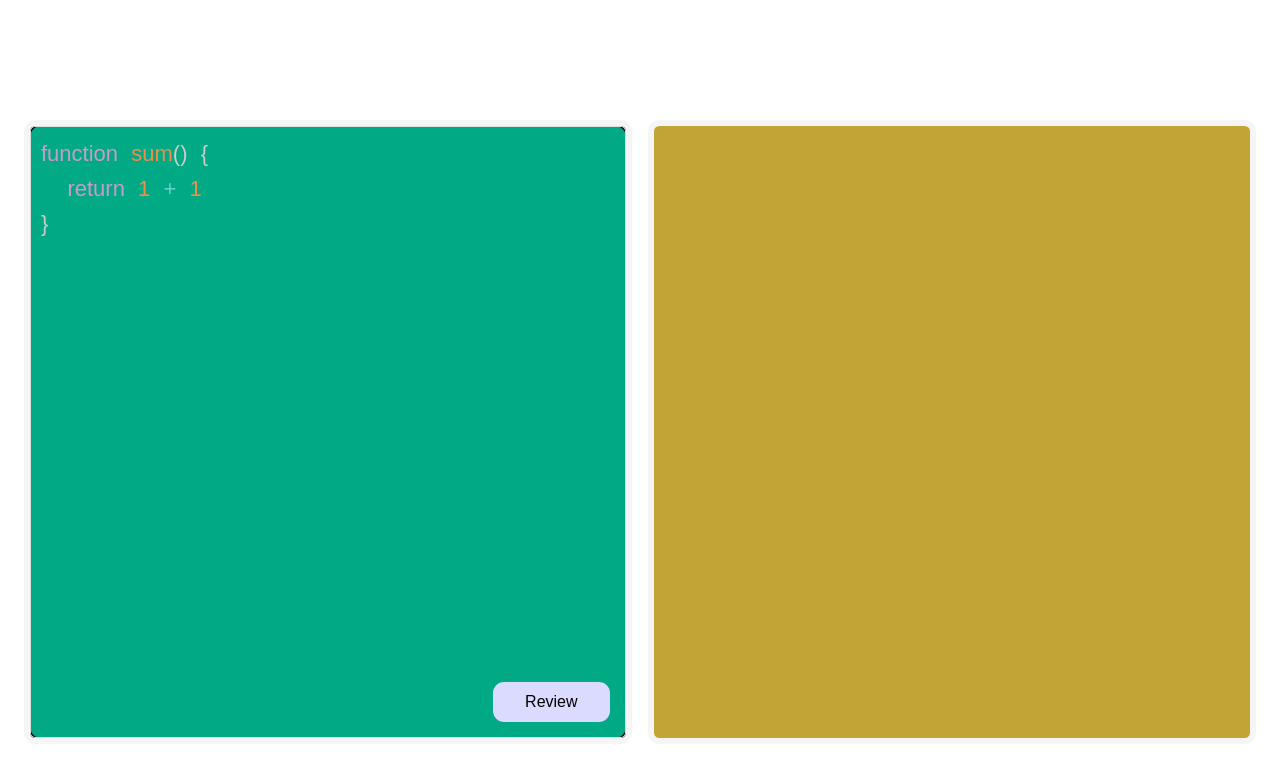
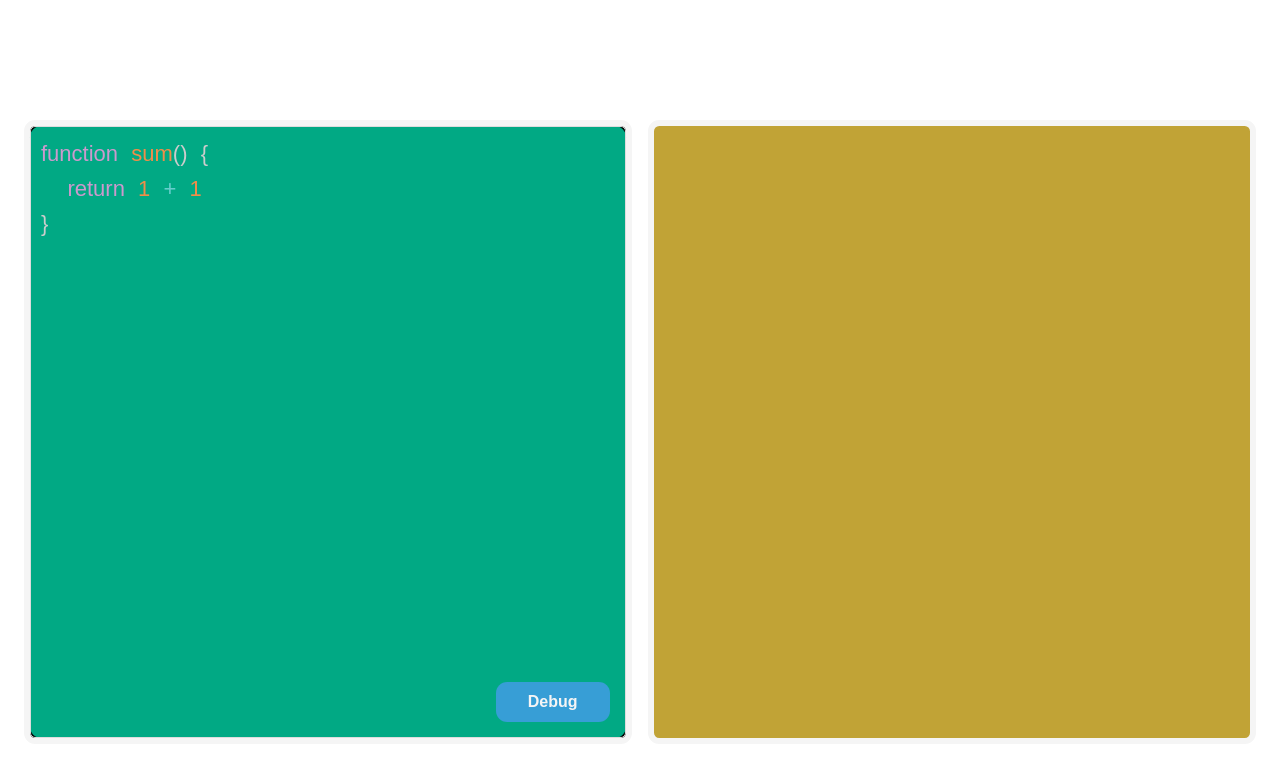
Before and after one commit to Kavya1729/Error-Raid, a React (Vite) app in the folder Frontend/: page /ai/get-solution in a window 1280 px wide. Shown: the top 776 px of the page. Built offline with nearby package versions, Linux system fonts and the light colour scheme; sample sign-in values are in the browser's storage.

Commit message:
Fixing minor issues for deploying

```diff
--- a/Frontend/src/AiSolution.jsx
+++ b/Frontend/src/AiSolution.jsx
@@ -22,7 +22,7 @@ function AISolution() {
   async function reviewCode() {
     const token = localStorage.getItem("token");
     const response = await axios.post(
-      "http://localhost:3000/ai/get-solution",
+      "https://error-raid-1.onrender.com/ai/get-solution",
       { code },
       {
         headers: { Authorization: `Bearer ${token}` },
@@ -72,7 +72,7 @@ function AISolution() {
             />
           </div>
           <div onClick={reviewCode} className="review">
-            Review
+            Debug
           </div>
         </div>
         <div className="right">
--- a/Frontend/src/App.css
+++ b/Frontend/src/App.css
@@ -48,10 +48,10 @@ main .left .review {
   position: absolute;
   bottom: 1rem;
   right: 1rem;
-  background-color: rgb(219, 219, 255);
-  color: #000000;
+  background-color: #379ed6;
+  color: whitesmoke;
   padding: 0.5rem 2rem;
-  font-weight: 500;
+  font-weight: 900;
   cursor: pointer;
   user-select: none;
   border-radius: 0.7rem;
--- a/Frontend/src/pages/Auth.jsx
+++ b/Frontend/src/pages/Auth.jsx
@@ -34,7 +34,7 @@ const Auth = ({ setIsAuthenticated }) => {
 
     try {
       const response = await axios.post(
-        `http://localhost:3000${endpoint}`,
+        `https://error-raid-1.onrender.com${endpoint}`,
         payload
       );
       localStorage.setItem("token", response.data.token);
--- a/Frontend/src/pages/Login.jsx
+++ b/Frontend/src/pages/Login.jsx
@@ -10,7 +10,10 @@ const Login = ({ setIsAuthenticated }) => {
   const handleSubmit = async (e) => {
     e.preventDefault();
     try {
-      const response = await axios.post('http://localhost:3000/auth/login', { email, password });
+      const response = await axios.post(
+        "https://error-raid-1.onrender.com/auth/login",
+        { email, password }
+      );
       localStorage.setItem('token', response.data.token);
       setIsAuthenticated(true);
       navigate('/ai/get-solution');
--- a/Frontend/src/pages/Signup.jsx
+++ b/Frontend/src/pages/Signup.jsx
@@ -11,7 +11,10 @@ const Signup = ({ setIsAuthenticated }) => {
   const handleSubmit = async (e) => {
     e.preventDefault();
     try {
-      const response = await axios.post('http://localhost:3000/auth/signup', { username, email, password });
+      const response = await axios.post(
+        "https://error-raid-1.onrender.com/auth/signup",
+        { username, email, password }
+      );
       localStorage.setItem('token', response.data.token);
       setIsAuthenticated(true);
       navigate('/ai/get-solution');
```
